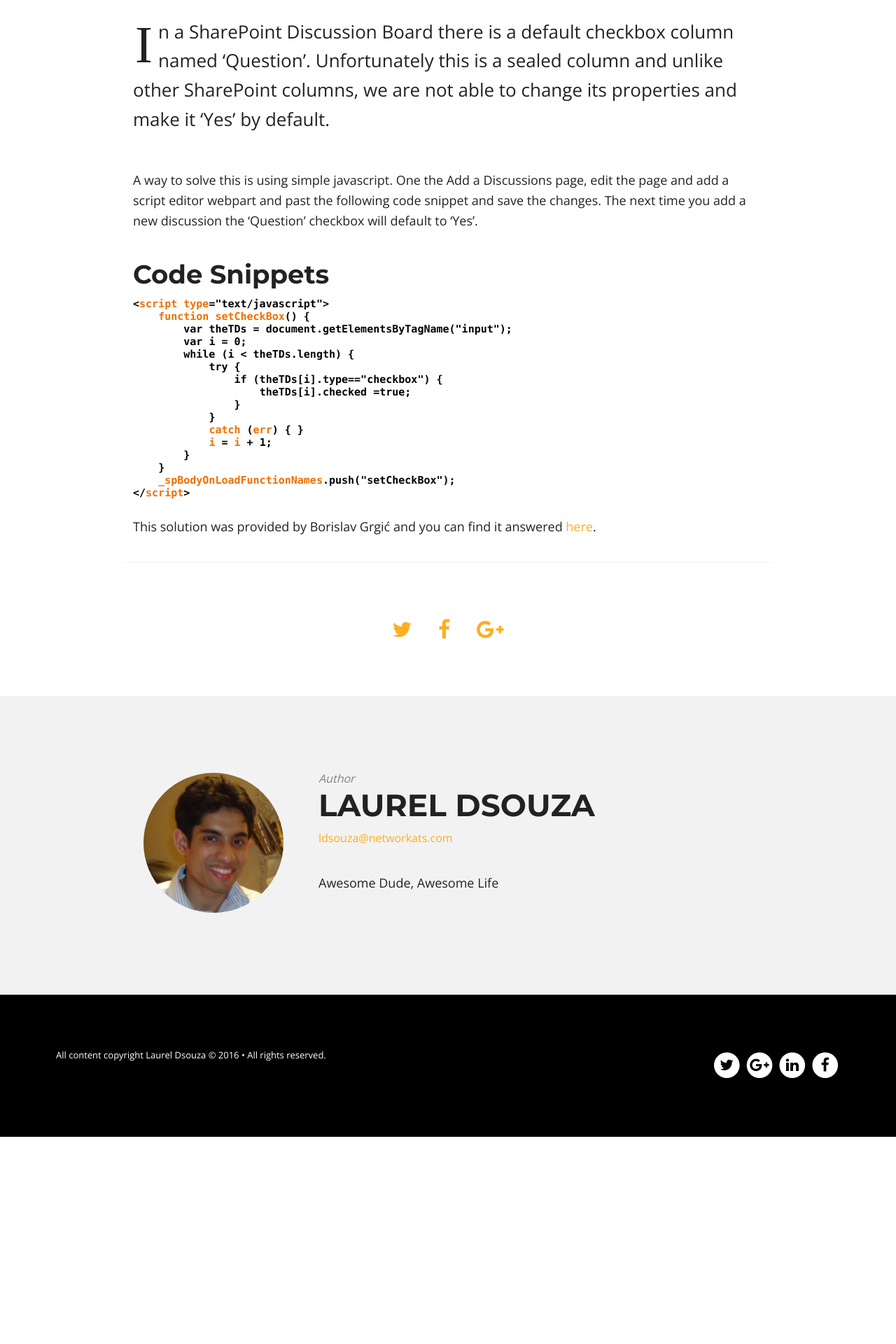
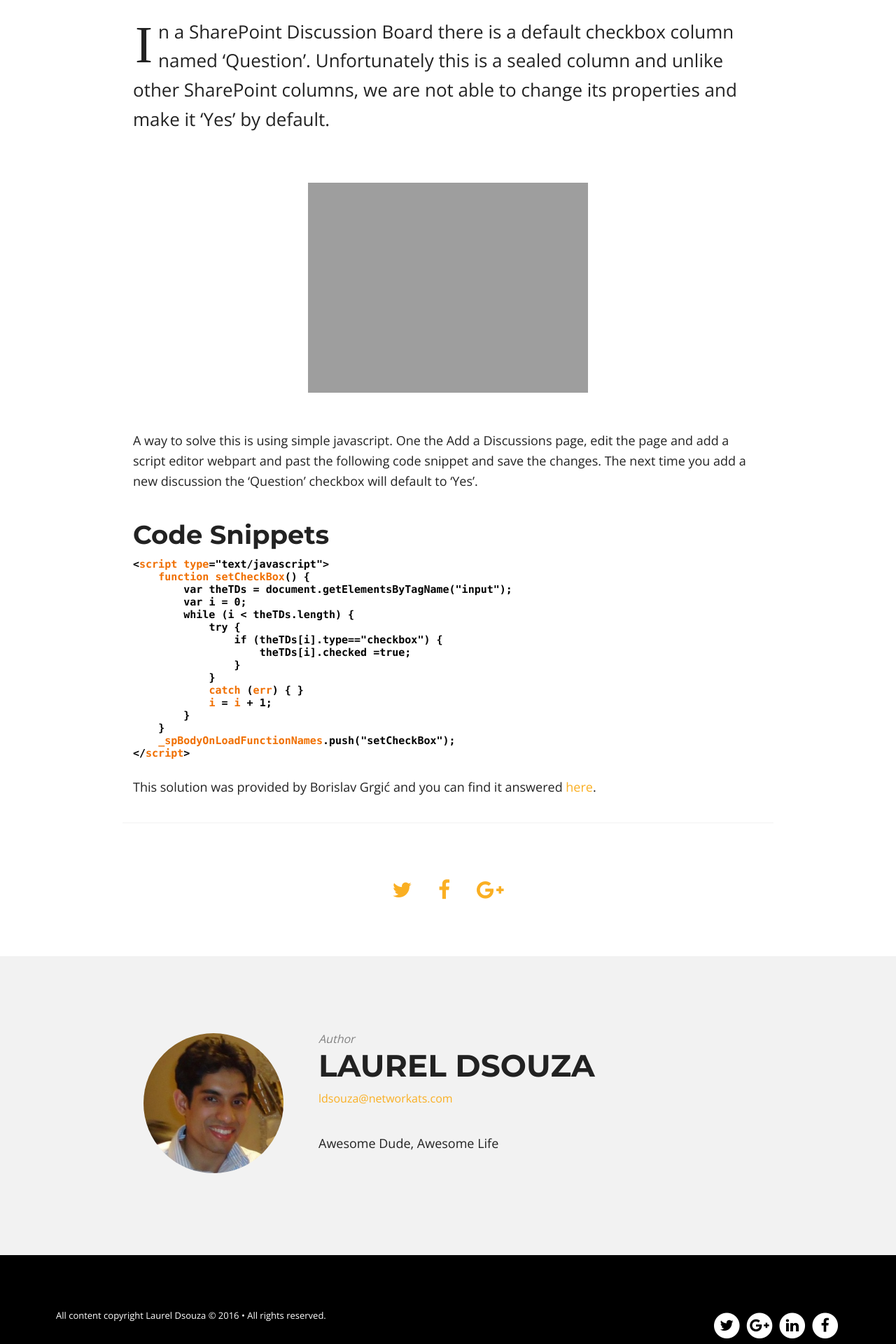
Before and after one commit to ldsouza/ldsouza.github.io, a Jekyll site: the page built from _posts/2016-08-17-make-the-question-default-to-yes-in-a-sharepoint-discussion.md, in a window 1280 px wide. Shown: the part 658-2578 px from the top of the page at 70% size. Built offline with Jekyll 4.4.1, drawn with Linux system fonts in a browser that asks for light colours; nearby versions of some CDN libraries; before the commit the page ends 2282 px from its top, so only the background shows below that.

Commit message:
Update 2016-08-17-make-the-question-default-to-yes-in-a-sharepoint-discussion.md

```diff
--- a/_posts/2016-08-17-make-the-question-default-to-yes-in-a-sharepoint-discussion.md
+++ b/_posts/2016-08-17-make-the-question-default-to-yes-in-a-sharepoint-discussion.md
@@ -8,6 +8,8 @@
 ---
 
 In a SharePoint Discussion Board there is a default checkbox column named 'Question'. Unfortunately this is a sealed column and unlike other SharePoint columns, we are not able to change its properties and make it 'Yes' by default.
+
+![Image]({{ site.url }}/images/blog/sharepoint-discussion-default.JPG)
 
 A way to solve this is using simple javascript. One the Add a Discussions page, edit the page and add a script editor webpart and past the following code snippet and save the changes. The next time you add a new discussion the 'Question' checkbox will default to 'Yes'.
 
```
